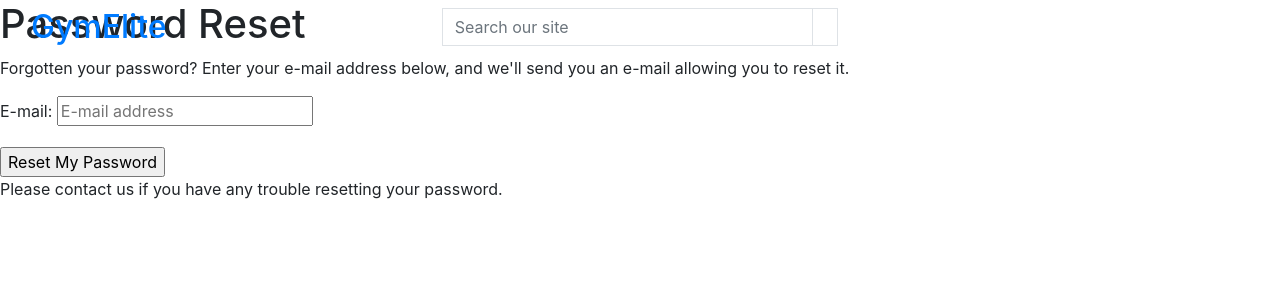
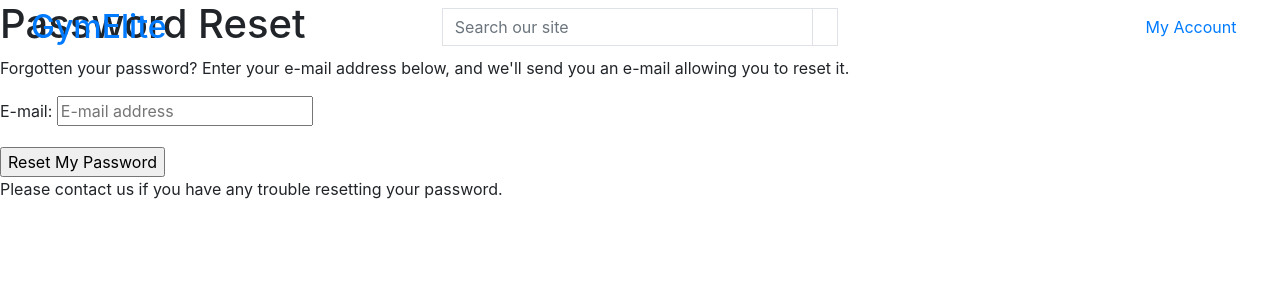
Before and after one commit to E01N/GymElite, a Django app: page /accounts/password/reset/ in a window 1280 px wide. Shown: the top 300 px of the page. Run offline with Django 3.2, Linux system fonts and the light colour scheme.

Commit message:
added header for mainpage

```diff
--- a/templates/base.html
+++ b/templates/base.html
@@ -57,7 +57,14 @@
             </div>
             <div class="col-12 col-lg-4 my-auto py-1 py-lg-0">
                 <ul class="list-inline list-unstyled text-center text-lg-right my-0">
-                    <li class="list-inline-item dropdown"></li>
+                    <li class="list-inline-item dropdown">
+                        <a class="text-black nav-link" href="#" id="user-options" data-toggle="dropdown" aria-haspopup="true" aria-expanded="false">
+                            <div class="text-center">
+                                <div><i class="fas fa-user fa-lg"></i></div>
+                                <p class="my-0">My Account</p>
+                            </div>
+                        </a>
+                    </li>
                     <li class="list-inline-item"></li>
         </div>
     </header>
```
